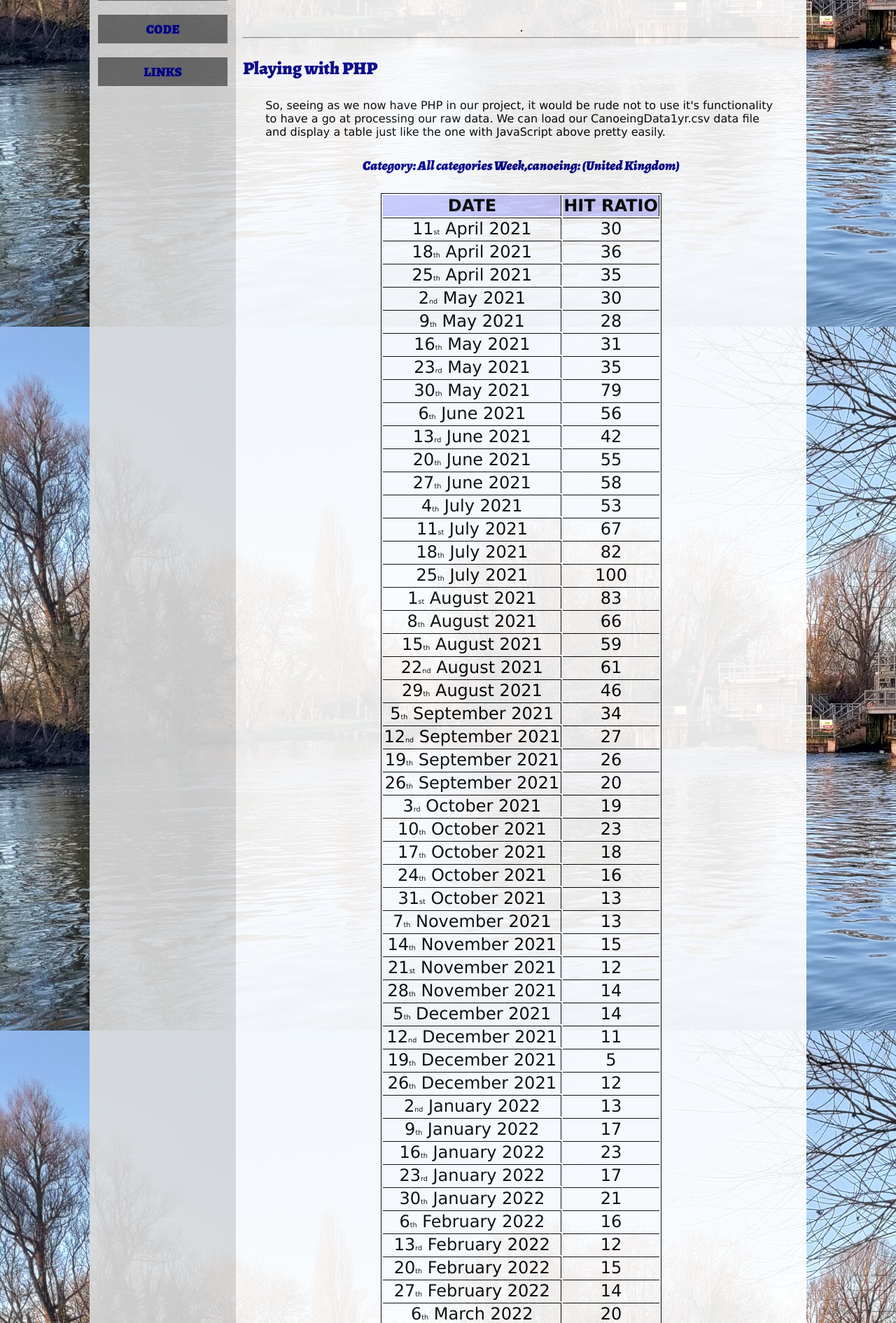
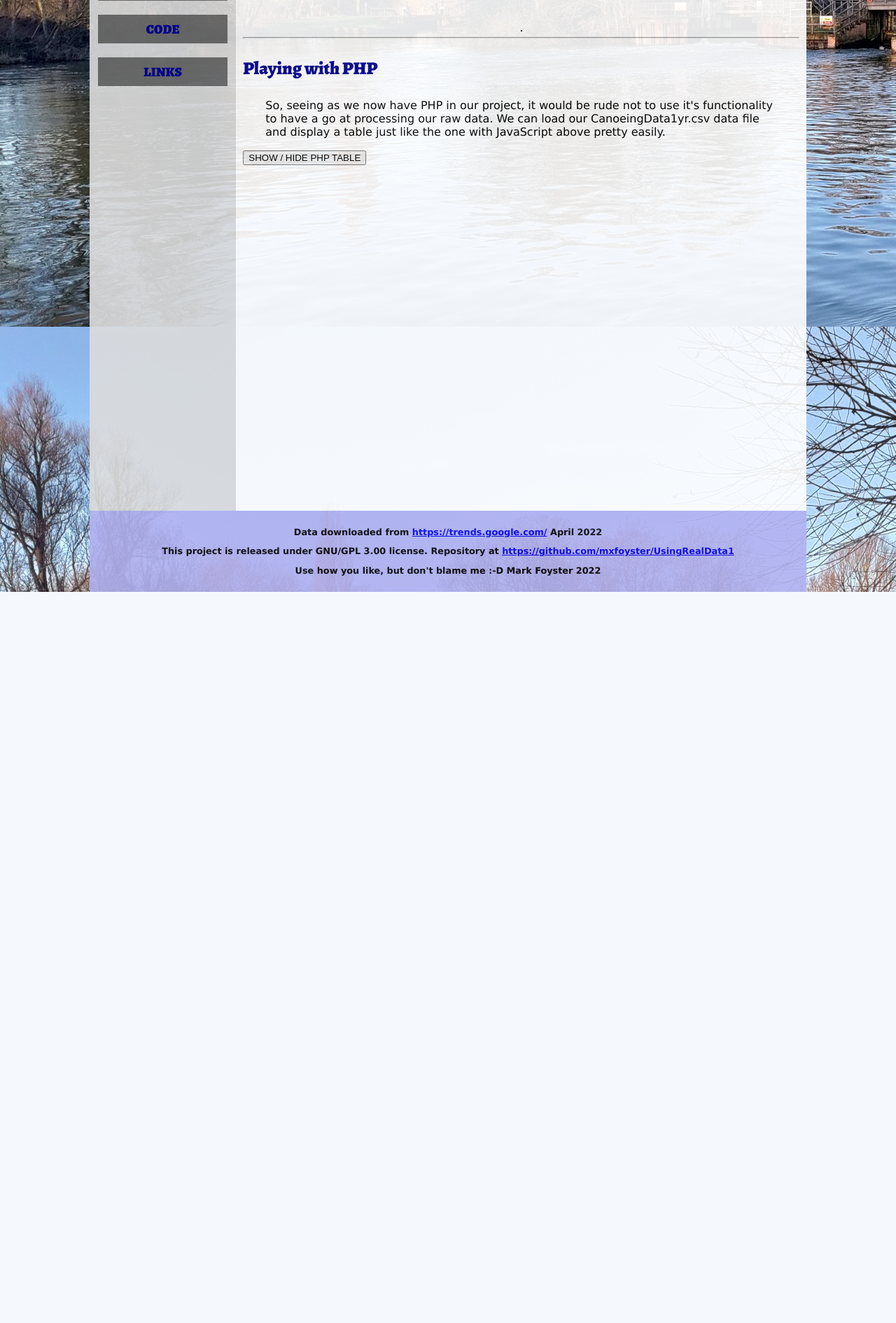
Before and after one commit to mxfoyster/UsingRealData1, a PHP site: page /other.php in a window 1280 px wide. Shown: the part 539-2430 px from the top of the page at 70% size. After the commit the page ends 1385 px from the top, so only its background shows below. Run offline with PHP 8.4, Linux system fonts and the light colour scheme.

Commit message:
Improvements to tables on OTHER.PHP and some typo's corrected

```diff
--- a/code.php
+++ b/code.php
@@ -240,7 +240,7 @@ for($i=0; $i&lt;(count($dateData)); $i++)
 }
 </pre>
 
-	<p>One of  the line's I have borken down into two lines just on here so it fits better. This isn't perfect code, some of it should probably be extracted to functions but it works exactly the way I wanted it to. I don't know if I'll do any more with this as I need to start a new project but I've really enjoyed this one.</p>
+	<p>One of  the line's I have broken down into two lines just on here so it fits better. This isn't perfect code, some of it should probably be extracted to functions but it works exactly the way I wanted it to. I don't know if I'll do any more with this as I need to start a new project but I've really enjoyed this one.</p>
 	</div><!-- End of Right box -->
 
 	<div class="footer" id="">
--- a/css/other.css
+++ b/css/other.css
@@ -38,8 +38,19 @@
 	font-size: 0.6rem;
 }
 
-#SelectedChart
+.scrollingTables tbody
 {
-	/* visibility: hidden; */
+	display: block;
+	max-height: 25rem;
+	overflow-y: scroll;
+}
 
+.scrollingTables:hover
+{
+	cursor: s-resize;
 }
+
+#phpTable
+{
+	visibility: hidden;
+}
--- a/index.php
+++ b/index.php
@@ -39,7 +39,7 @@
 
 	<p>You can <b>Double click on any graph</b> too zoom in and see it full screen.</p>
 
-	<p>Here's the results for the keyword "paddlesports" between April 20201 and April 2022:</p>
+	<p>Here's the results for the keyword "paddlesports" between April 2021 and April 2022:</p>
 
 	<h4>Search keyword "Paddlesports" (April 2021 - April 2022) Bar Chart</h4>
 	<canvas id="ChartA"></canvas>
--- a/js/DisplayData.js
+++ b/js/DisplayData.js
@@ -1,6 +1,7 @@
 const longMonths = ["January","February","March","April","May","June","July","August","September","October","November","December"];
 const dataTable = document.getElementById("csvDataTable");
 const chartContainer = document.getElementById("SelectedChartBox");
+
 
 function GetFileToDisplay()
 {
@@ -16,13 +17,17 @@ function GetFileToDisplay()
 		var rowClassString = "";
 		for (i=0; i < arrayLength; i++)
 		{
-			if (i%2 != 0) rowClassString = "class=\"oddRow\"";
-			var tableString = "<tr " + rowClassString +"><td class=\"leftcol\">" + ConvertDate(parsedDataDate[i]);
-			tableString += "</td><td  class=\"rightcol\">" + parsedDataVal[i] + "</td></tr>";
-			dataTable.innerHTML += tableString;
+			var rowHandle = dataTable.insertRow(i+1);
+			if (i%2 != 0) rowHandle.style = "background-color: #BBBBBB;";
+
+			var tableString = "<td class=\"leftcol\">" + ConvertDate(parsedDataDate[i]);
+			tableString += "</td><td  class=\"rightcol\">" + parsedDataVal[i] + "</td>";
+			//dataTable.innerHTML += tableString;
+			rowHandle.innerHTML = tableString;
 			rowClassString="";
 		}
 	});
+	console.log (dataTable.innerHTML);
 }
 
 
@@ -99,3 +104,13 @@ function PlotPCM()
 		ChartPlotter("SelectedChart", parsedDataDateMonthly, parsedDataValMonthly, pieColours, "pie", chartTitle, true)
 	});
 }
+
+function TogglePhpTable()
+{
+	if (document.getElementById("phpTable").style.visibility == "visible")
+	{
+		document.getElementById("phpTable").style.visibility = "hidden";
+		return
+	}
+	document.getElementById("phpTable").style.visibility = "visible";
+}
--- a/links.php
+++ b/links.php
@@ -34,11 +34,8 @@
 	<a href="https://www.chartjs.org/">Chart.js Homepage</a><br/><br/>
 
 
-		<!-- <h4>Search keyword "Paddlesports" (April 2021 - April 2022)</h4>
-			<canvas id="ChartA"></canvas>
 
-			<canvas id="ChartB"></canvas>
-		</div><!-- End of Right box -->
+	</div><!-- End of Right box -->
 
 	<div class="footer" id="">
 	<?php include 'footer.php';?>
--- a/other.php
+++ b/other.php
@@ -58,14 +58,16 @@
 <!-- Canvas will be dynamically added here<canvas id="SelectedChart"></canvas>-->
 	</div>
 
+	<div class="scrollingTables">
 	<table id="csvDataTable" class="csvDatTabClass">
 	<!-- Table contents will go here dynamically -->
 	</table>
-
+	</div>
 	<hr/>
 	<h3>Playing with PHP</h3>
 	<p>So, seeing as we now have PHP in our project, it would be rude not to use it's functionality to have a go at processing our raw data. We can load our CanoeingData1yr.csv data file and display a table just like the one with JavaScript above pretty easily.</p>
-
+	<input type="button" value="SHOW / HIDE PHP TABLE" onClick="TogglePhpTable()">
+	<div id="phpTable" class="scrollingTables">
 	<?php
 		$dateData = array();
 		$searchData = array();
@@ -89,7 +91,7 @@
 		fclose($csvFile);
 
 		//display the data NOTE we could have just done this while loading it BUT this way,
-		//we have the data stored in our arrays if we ant to do more with it later...
+		//we have the data stored in our arrays if we want to do more with it later...
 		$longMonths = array("January","February","March","April","May","June","July","August","September","October","November","December");
 		echo '<h4>'.$title.'</h4><table id="csvDataTableB">';
 		echo '<tr><th class="headRow">DATE</th><th class="headRow">HIT RATIO</th></tr>';
@@ -114,12 +116,15 @@
 				break;
 			}
 			$dateDay.=$dayFollower;
+			$rowStyle='';
+			if (($i%2) != 0) $rowStyle='style="background-color: #BBBBBB;"';
 
 			$thisMonthAsIndex = (intval($splitDate[1])-1);
-			echo '<tr><td class="leftcol">'.$dateDay.' '.$longMonths[$thisMonthAsIndex].' '.$splitDate[0].'</td><td class="rightcol">'.$searchData[$i].'</td></tr>';
+			echo '<tr '. $rowStyle .'><td class="leftcol">'.$dateDay.' '.$longMonths[$thisMonthAsIndex].' '.$splitDate[0].'</td><td class="rightcol">'.$searchData[$i].'</td></tr>';
 		}
 		?>
 	</table>
+	</div>
 	</div><!-- End of Right box -->
 
 	<div class="footer" id="">
```
